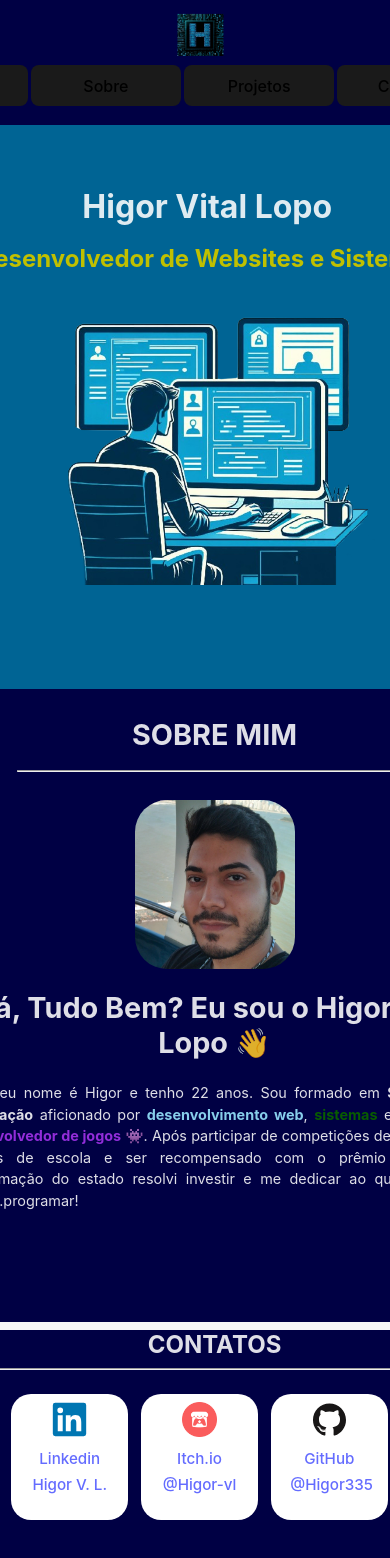
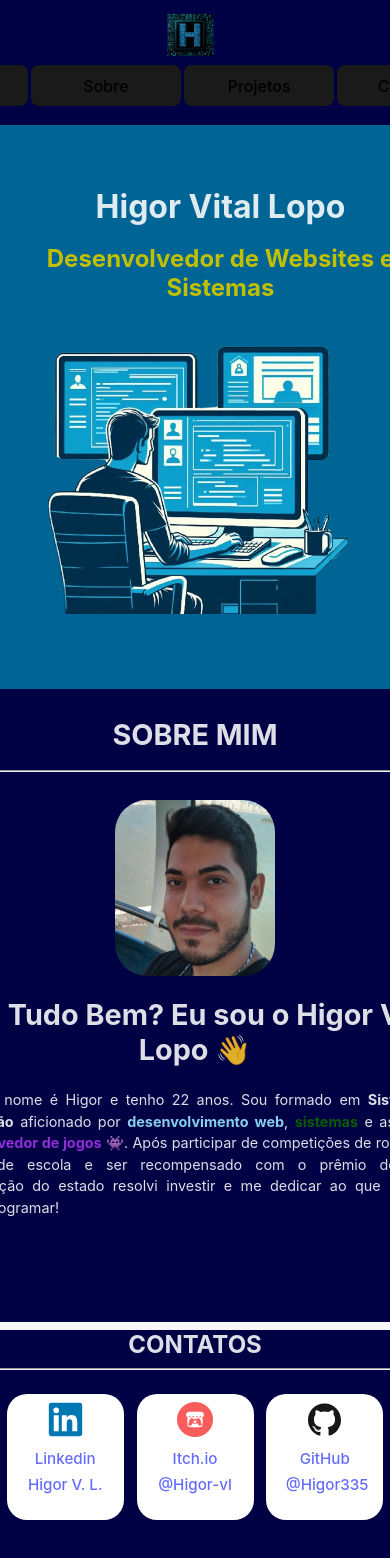
Before and after one commit to Higor335/Portfolio, a React (Vite) app in the folder Portfolio/: page / in a window 390 px wide. Shown: the top 1558 px of the page. Built offline with nearby package versions, Linux system fonts and the light colour scheme.

Commit message:
feat: :art: Corrige scss mobile

```diff
--- a/Portfolio/src/styles/Footer.scss
+++ b/Portfolio/src/styles/Footer.scss
@@ -59,10 +59,8 @@ footer {
 @media (max-width: 700px) {
 
     footer {
-        padding-left: 1.22em;
         .redeSociais {
             gap: 0.8em;
-            margin-left: -30px;
 
             a{
                 width: 20vw;
--- a/Portfolio/src/styles/Header.scss
+++ b/Portfolio/src/styles/Header.scss
@@ -1,7 +1,5 @@
 header {
-
     background-color: rgb(0, 0, 68);
-    width: 100%;
     height: 10vh;
     top: 0;
     left: 0;
--- a/Portfolio/src/styles/Inicio.scss
+++ b/Portfolio/src/styles/Inicio.scss
@@ -38,12 +38,11 @@
         align-items: center;
         justify-content: center;
         margin-top: -21.5px;
-        padding-left: 1.22em;
 
         .perfil {
             align-items: center;
             justify-content: center;
-            margin-left: 10%;
+            margin-left: 20%;
         }
 
         .perfil .nome {
--- a/Portfolio/src/styles/Sobre.scss
+++ b/Portfolio/src/styles/Sobre.scss
@@ -24,6 +24,7 @@
             margin-left: 27%;
             margin-right: 5em;
             width: 22em;
+            height: 24em;
             border-radius: 2em;
         }
 
@@ -60,7 +61,6 @@
     .sobre {
       height: 75vh; /* Diminuir a altura */
       margin-top: -26px; /* Ajustar a margem superior */
-      padding-left: 1.22em;
 
       h2 {
         font-size: 1.8em; /* Diminuir o tamanho da fonte do h2 */
@@ -79,6 +79,7 @@
 
         .minhaFoto {
           width: 10em; /* Diminuir o tamanho da imagem */
+          height: 11em;
           margin: 0; /* Remover margens laterais */
           margin-bottom: -2em; /* Adicionar margem inferior */
         }
```
